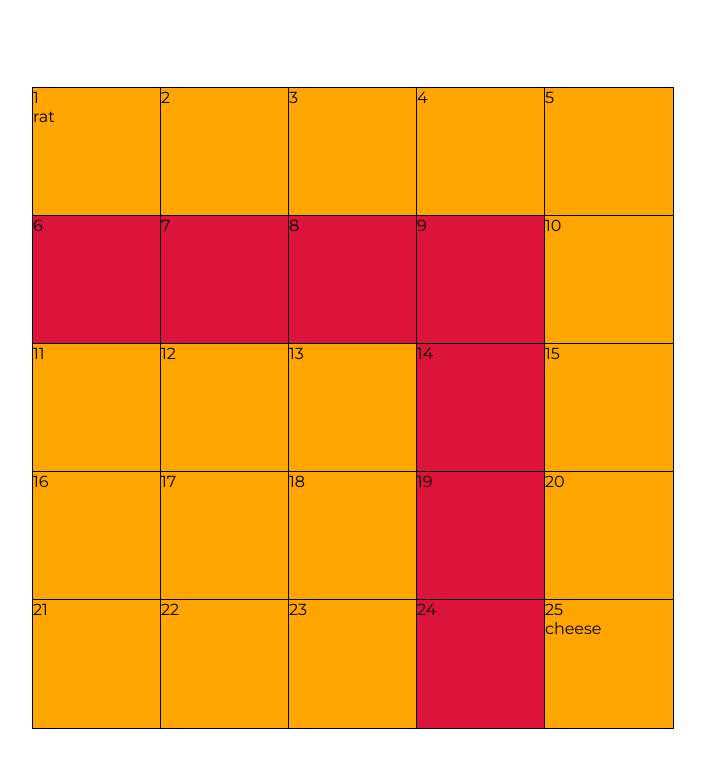
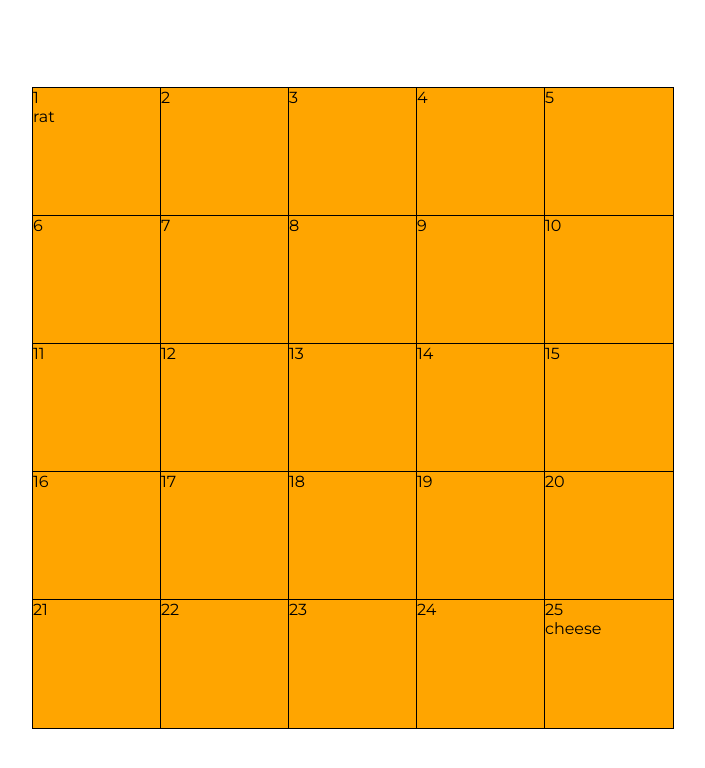
Before and after one commit to jersoroka/rat-in-a-maze-react, a React (Create React App) app: page / in a window 1280 px wide. Shown: the top 768 px of the page, without its empty margins (287-992 px from the left). Built offline with nearby package versions, Linux system fonts and the light colour scheme.

Commit message:
Add reducer and context, refactor some to typescript

```diff
--- a/package.json
+++ b/package.json
@@ -10,8 +10,10 @@
     "@types/node": "^16.11.9",
     "@types/react": "^17.0.36",
     "@types/react-dom": "^17.0.11",
+    "lodash": "^4.17.21",
     "react": "^17.0.2",
     "react-dom": "^17.0.2",
+    "react-lodash": "^0.1.2",
     "react-scripts": "4.0.3",
     "typescript": "^4.5.2",
     "web-vitals": "^1.0.1"
@@ -39,5 +41,8 @@
       "last 1 firefox version",
       "last 1 safari version"
     ]
+  },
+  "devDependencies": {
+    "@types/lodash": "^4.14.177"
   }
 }
--- a/src/App.js
+++ b/src/App.js
@@ -1,13 +1,17 @@
 import Grid from './components/Grid';
 import './App.css';
 
+import { GlobalProvider } from './context/GlobalState';
+
 function App() {
   return (
-    <main>
-      <section className="container">
-        <Grid/>
-      </section>
-    </main>
+    <GlobalProvider>
+      <main>
+        <section className="container">
+          <Grid/>
+        </section>
+      </main>
+    </GlobalProvider>
   );
 }
 
--- a/src/components/Grid.js
+++ b/src/components/Grid.js
@@ -1,34 +1,15 @@
-import React, { useState } from 'react';
+import { useContext } from 'react';
 import './Grid.css';
 import Square from './Square.js';
+import { GlobalContext } from '../context/GlobalState';
 
 export default function Grid() {
-    const [cellsPerRow, setCellsPerRow] = useState(5);
-    // change to set grid probably
-    const [grid, setGrid] = useState(generateGrid());
+    const { grid } = useContext(GlobalContext);
 
-    function generateGrid() {
-        let gridRows = [];
-        for (let row = 0; row < cellsPerRow; row++) {
-            let rowArray = [];
-            for (let column = 1; column <= cellsPerRow; column++) {
-                const index = (cellsPerRow * row) + column;
-                // TODO: this isWall is temporary - will be changed to something user-defined later
-                const isWall = ((index >= 6 && index <= 9) || (index === 14) || (index === 19) || (index === 24))
-                rowArray.push({
-                    key: index,
-                    isMazeWall: isWall,
-                    index: index
-                })
-            }
-            gridRows.push(rowArray);
-        }
-        return gridRows;
-    }
 
     const renderedSquares = grid.map(row => {
         return row.map(square => {
-            return <Square key={square.index} isMazeWall={square.isMazeWall} index={square.index}/>;
+            return <Square key={square.id} square={square}/>;
         })
     });
 
--- a/src/components/MazeSolver.ts
+++ b/src/components/MazeSolver.ts
@@ -1,3 +1,5 @@
+import { Square } from '../types';
+
 export function isValidPos(maze: number[][], x: number, y: number): boolean {
     return (x >= 0 && x < maze.length && y >= 0 && y < maze.length && maze[x][y] === 1)
 };
--- a/src/components/Square.js
+++ b/src/components/Square.js
@@ -1,23 +1,24 @@
-import React, { useState } from 'react';
+import { useContext } from 'react';
 import './Square.css';
+import { GlobalContext } from '../context/GlobalState';
 
-export default function Square({ index, isMazeWall }) {
-    const [isWall, setIsWall] = useState(isMazeWall);
+export default function Square({square}) {
+    const { isMazeWall, id, pos} = square;
+    const { setSquareType } = useContext(GlobalContext);
 
     function handleClick() {
-        if (index !== 1) {
-            setIsWall(!isWall);
-            // some function that changes the square object itself
+        if (id !== 1) {
+            setSquareType(pos)
         }
     }
 
     return (
         <div
-            className={`square ${isWall ? 'wall' : 'path'}`}
+            className={`square ${isMazeWall ? 'wall' : 'path'}`}
             onClick={() => handleClick()}>
-            {index}
-            {index === 1 && <div>rat</div>}
-            {index === 25 && <div>cheese</div>}
+            {id}
+            {id === 1 && <div>rat</div>}
+            {id === 25 && <div>cheese</div>}
         </div>
     )
 }
--- /dev/null
+++ b/src/context/AppReducer.ts
@@ -0,0 +1,13 @@
+import {cloneDeep} from 'lodash';
+
+export default (state: any, action: any) => {
+    switch (action.type) {
+        case 'SET_SQUARE_TYPE':
+            let deepCopyState = cloneDeep(state);
+            let square = deepCopyState.grid[action.payload.row][action.payload.column];
+            square.isMazeWall = !square.isMazeWall
+            return deepCopyState;
+        default:
+            return state;
+    }
+}
--- /dev/null
+++ b/src/context/GlobalState.js
@@ -0,0 +1,35 @@
+import { createContext, useReducer } from 'react';
+import AppReducer from './AppReducer';
+import { generateInitialGrid } from './Helpers';
+
+// Initial state
+const initialState = {
+    grid: generateInitialGrid()
+};
+
+// Create context
+export const GlobalContext = createContext(initialState);
+
+// Provider component
+export const GlobalProvider = ({ children }) => {
+    const [state, dispatch] = useReducer(AppReducer, initialState);
+
+    // Actions
+    function setSquareType(pos) {
+        const {row, column} = pos;
+        dispatch({
+            type: 'SET_SQUARE_TYPE',
+            payload: {
+                row: row,
+                column: column
+            }
+        });
+    }
+    return (
+        <GlobalContext.Provider value={{
+        grid: state.grid,
+        setSquareType
+    }}>
+        {children}
+    </GlobalContext.Provider>)
+}
--- /dev/null
+++ b/src/context/Helpers.ts
@@ -0,0 +1,21 @@
+import { Square } from '../types';
+
+export function generateInitialGrid(): Square[][] {
+    let gridRows = [];
+    for (let row = 0; row < 5; row++) {
+        let rowArray = [];
+        for (let column = 0; column < 5; column++) {
+            const index = (5 * row) + column + 1;
+            rowArray.push({
+                id: index,
+                pos: {
+                    row: row,
+                    column: column
+                },
+                isMazeWall: false,
+            });
+        }
+        gridRows.push(rowArray);
+    }
+    return gridRows;
+}
--- /dev/null
+++ b/src/types.ts
@@ -0,0 +1,10 @@
+export interface Position {
+    row: number,
+    column: number
+}
+
+export interface Square {
+    id: number,
+    pos: Position,
+    isMazeWall: boolean
+}
```
Also changed, not shown: 2 other files (tests, documents, lock files or other folders).
